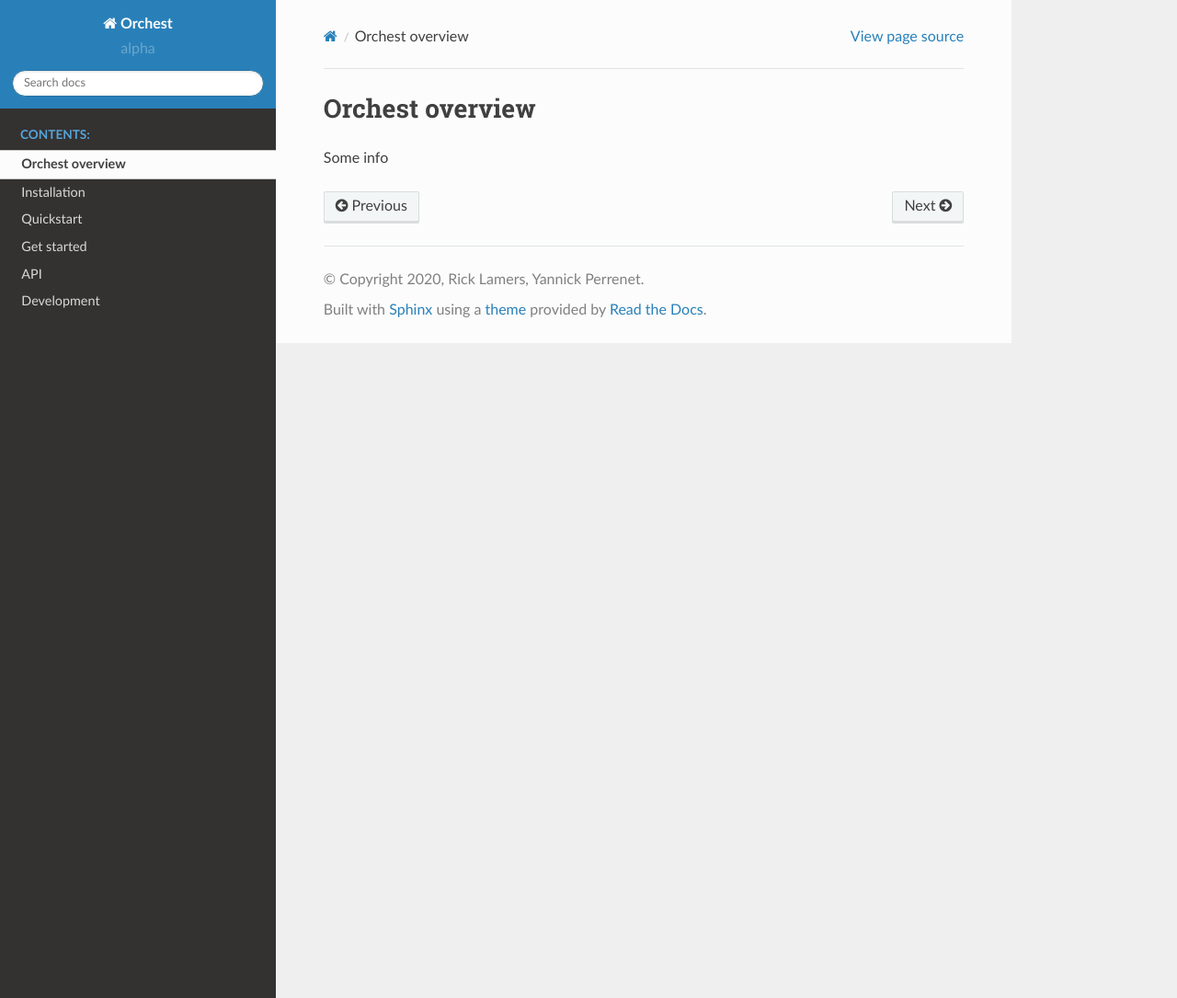
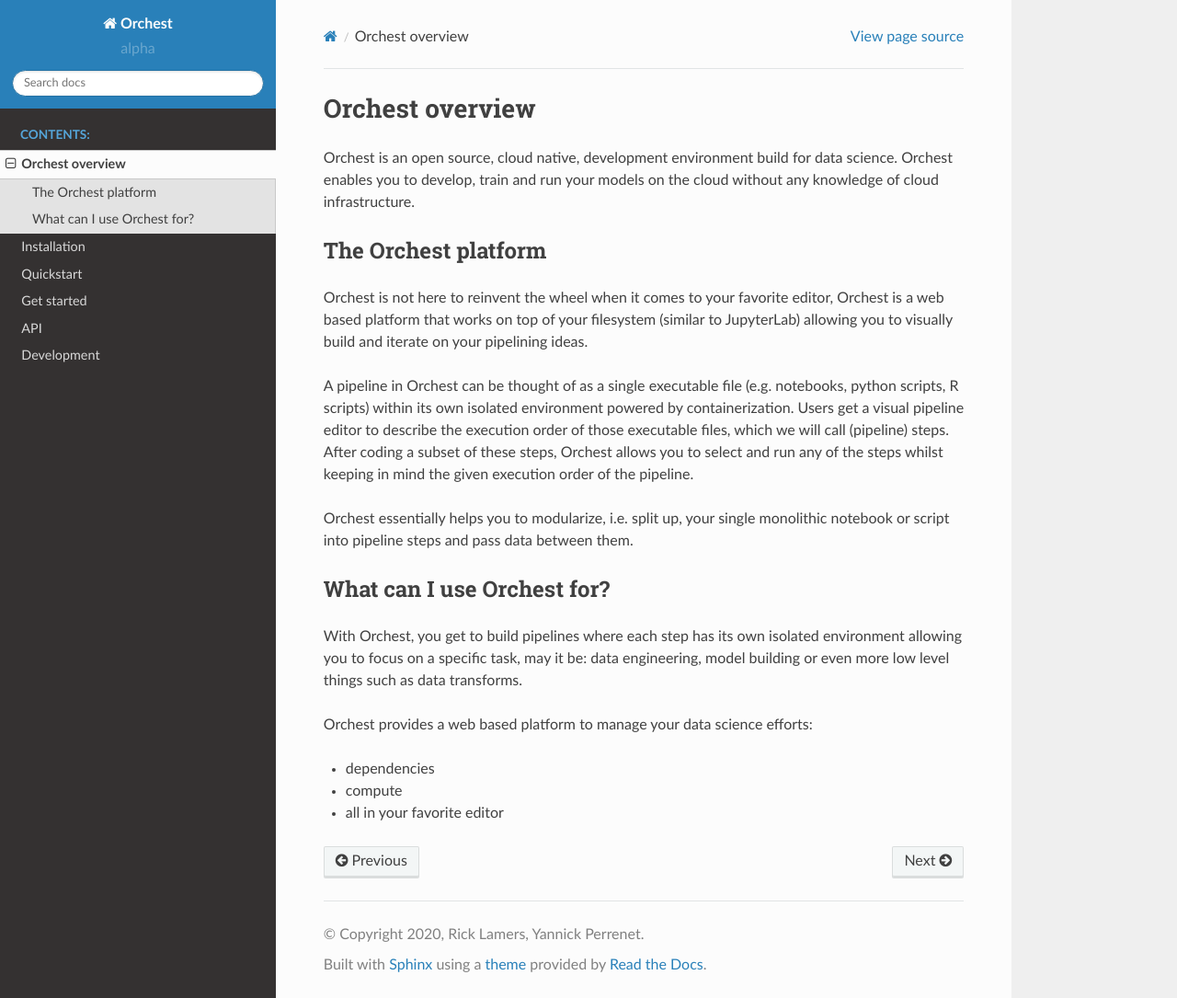
Before and after one commit to ReactExpert918/orchest, a Sphinx documentation site: the page built from docs/source/orchest_overview.rst, in a window 1280 px wide and 1085 px high. Shown: the whole window at 92% size. Built offline with Sphinx 7.4.7 and the Read the Docs theme 2.0.0, drawn with Linux system fonts in a browser that asks for light colours.

Commit message:
Add rough overview of Orchest

```diff
--- a/docs/source/orchest_overview.rst
+++ b/docs/source/orchest_overview.rst
@@ -1,4 +1,37 @@
 Orchest overview
 ================
 
-Some info
+Orchest is an open source, cloud native, development environment build for data science. Orchest
+enables you to develop, train and run your models on the cloud without any knowledge of cloud
+infrastructure.
+
+
+The Orchest platform
+--------------------
+
+Orchest is not here to reinvent the wheel when it comes to your favorite editor, Orchest is a web
+based platform that works on top of your filesystem (similar to JupyterLab) allowing you to
+visually build and iterate on your pipelining ideas.
+
+A pipeline in Orchest can be thought of as a single executable file (e.g. notebooks, python scripts, R
+scripts) within its own isolated environment powered by containerization. Users get a visual
+pipeline editor to describe the execution order of those executable files, which we will call
+(pipeline) steps. After coding a subset of these steps, Orchest allows you to select and run any of
+the steps whilst keeping in mind the given execution order of the pipeline.
+
+Orchest essentially helps you to modularize, i.e. split up, your single monolithic notebook or
+script into pipeline steps and pass data between them.
+
+
+What can I use Orchest for?
+---------------------------
+
+With Orchest, you get to build pipelines where each step has its own isolated environment allowing
+you to focus on a specific task, may it be: data engineering, model building or even more low level
+things such as data transforms.
+
+Orchest provides a web based platform to manage your data science efforts:
+
+* dependencies
+* compute
+* all in your favorite editor
```
